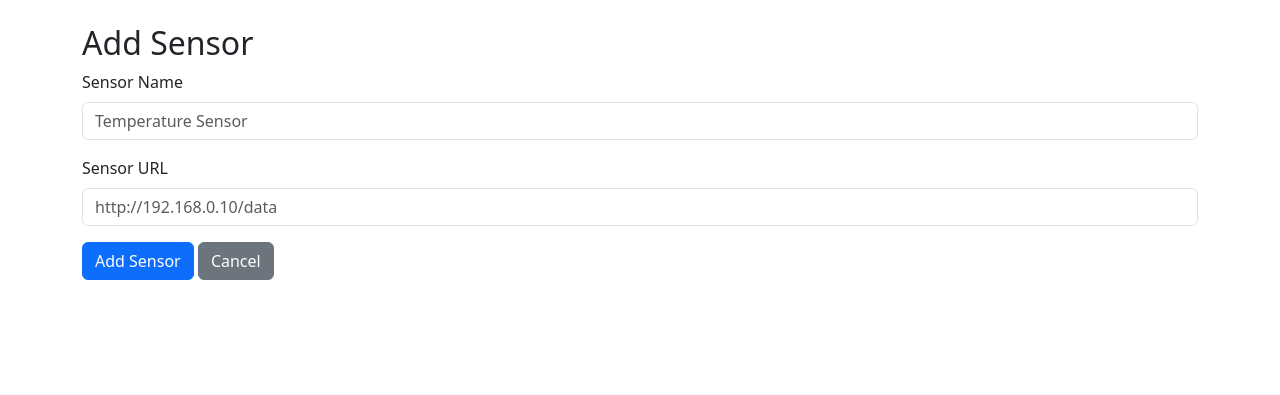
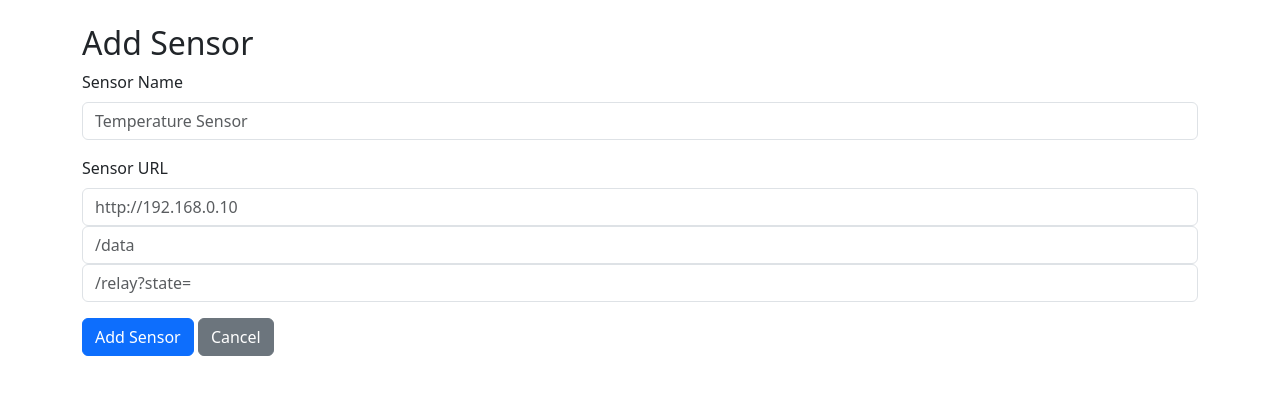
Before and after one commit to RvBjx/EnergyDashboard, a Flask app: page /sensor/add/1 in a window 1280 px wide. Shown: the part 56-451 px from the top of the page. Run offline with Flask 3, Linux system fonts and the light colour scheme.

Commit message:
Added On / Off Functionality

```diff
--- a/app.py
+++ b/app.py
@@ -1,10 +1,11 @@
-from flask import Flask, render_template, request, redirect, url_for
+from flask import Flask, render_template, request, redirect, url_for, jsonify
 from flask_sqlalchemy import SQLAlchemy
 from flask_migrate import Migrate
 from datetime import datetime
 import requests
 import threading
 import os
+import random
 
 
 app = Flask(__name__)
@@ -28,6 +29,8 @@ class Sensor(db.Model):
     id = db.Column(db.Integer, primary_key=True)
     name = db.Column(db.String, nullable=False)
     url = db.Column(db.String, nullable=False)
+    data_endpoint = db.Column(db.String, nullable=True) # Optionales Feld für den Endpunkt der Sensordaten
+    relay_endpoint = db.Column(db.String, nullable=True) # Optionales Feld für den Endpunkt zum Schalten des Relais
     room_id = db.Column(db.Integer, db.ForeignKey('room.id'), nullable=False)
     measurements = db.relationship('Measurement', backref='sensor', cascade="all, delete-orphan")
 
@@ -61,7 +64,7 @@ def get_measurement(sensor_id):
     if not sensor:
         print(f"Sensor {sensor_id} not found")
         return
-    response = requests.get(sensor.url)
+    response = requests.get(sensor.url + sensor.data_endpoint)
     if response.status_code != 200:
         print(f"Failed to get sensor data: {response.status_code}")
         return
@@ -90,6 +93,15 @@ def get_measurements():
         if measurement:
             print(f"Sensor: {sensor.name}, Measurement: {measurement.timestamp}, Values: {[value.value for value in measurement.values]}")
 
+def toggle_relay(sensor, new_state):
+    try:
+        response = requests.get(sensor.url + sensor.relay_endpoint + 1 if new_state == "on" else 0)
+        if response.status_code == 200:
+            print(f"Successfully set relay to {new_state} for sensor {sensor.name}")
+        else:
+            print(f"Failed to set relay for sensor {sensor.name}: {response.status_code}")
+    except Exception as e:
+        print(f"Error toggling relay for sensor {sensor.name}: {e}")
 
 @app.route('/')
 def index():
@@ -138,7 +150,9 @@ def add_sensor(room_id):
     if request.method == 'POST':
         name = request.form['name']
         url = request.form['url']
-        db.session.add(Sensor(name=name, url=url, room_id=room_id))
+        data_endpoint = request.form.get('data_endpoint')
+        relay_endpoint = request.form.get('relay_endpoint')
+        db.session.add(Sensor(name=name, url=url, data_endpoint=data_endpoint, relay_endpoint=relay_endpoint, room_id=room_id))
         db.session.commit()
         return redirect(url_for('settings'))
     return render_template('add_sensor.html', room_id=room_id)
@@ -166,6 +180,42 @@ def sensor_detail(sensor_id):
 
     return render_template('sensor_detail.html', sensor=sensor, measurements=measurements, values=values, property_name=property_name)
 
+@app.route("/test")
+def test():
+
+    power = round(random.uniform(10, 20), 2)
+    Ws = round(random.uniform(5, 15), 2)
+    relay = random.choice([True, False])
+    temperature = round(random.uniform(20, 30), 2)
+    return jsonify({
+        "power": power,
+        "Ws": Ws,
+        "relay": relay,
+        "temperature": temperature,
+    })
+
+@app.route('/sensor/<int:sensor_id>/toggle', methods=['POST'])
+def toggle_sensor_relay(sensor_id):
+    sensor = Sensor.query.get_or_404(sensor_id)
+    new_state = request.form.get("state")  # "on" or "off"
+
+    if not sensor.relay_endpoint:
+        return f"Sensor {sensor.name} has no relay endpoint configured.", 400
+
+    state_num = "1" if new_state == "on" else "0"
+    url = f"{sensor.url}{sensor.relay_endpoint}{state_num}"
+
+    try:
+        response = requests.get(url)
+        if response.status_code == 200:
+            print(f"Relay set to {new_state.upper()} for {sensor.name}")
+        else:
+            print(f"Failed to set relay: {response.status_code} {response.text}")
+    except Exception as e:
+        print(f"Error toggling relay for {sensor.name}: {e}")
+    get_measurement(sensor.id)
+    return redirect(url_for("sensor_detail", sensor_id=sensor.id))
+
 
 if __name__ == '__main__':
     if os.environ.get('WERKZEUG_RUN_MAIN') == 'true':  # Verhindert, dass der Thread zweimal gestartet wird (debug mode)
--- a/templates/add_sensor.html
+++ b/templates/add_sensor.html
@@ -8,7 +8,9 @@
   </div>
   <div class="mb-3">
     <label class="form-label">Sensor URL</label>
-    <input type="url" class="form-control" name="url" required placeholder="http://192.168.0.10/data">
+    <input type="url" class="form-control" name="url" required placeholder="http://192.168.0.10">
+    <input type="text" class="form-control" name="data_endpoint" required placeholder="/data">
+    <input type="text" class="form-control" name="relay_endpoint" required placeholder="/relay?state=">
   </div>
   <input type="hidden" name="room_id" value="{{ room_id }}">
   <button type="submit" class="btn btn-primary">Add Sensor</button>
--- a/templates/base.html
+++ b/templates/base.html
@@ -7,6 +7,23 @@
     <link href="https://cdn.jsdelivr.net/npm/bootstrap@5.3.2/dist/css/bootstrap.min.css" rel="stylesheet">
     <title>{% block title %}Energy Dashboard{% endblock %}</title>
     {% block head %}{% endblock %}
+  <style>
+    ul {
+      list-style: none;
+      padding-left: 1.2em;
+    }
+    li::before {
+      content: "•";
+      display: inline-block;
+      width: 1em;
+    }
+    .on::before {
+      color: green;
+    }
+    .off::before {
+      color: red;
+    }
+  </style>
 </head>
 <body>
       <nav class="navbar navbar-expand-lg navbar-dark bg-dark mb-4">
```
Also changed, not shown: migrations/versions/43ee06cd78d4_.py (added, +34 -0 lines), templates/sensor_detail.html (+22 -1 lines).
